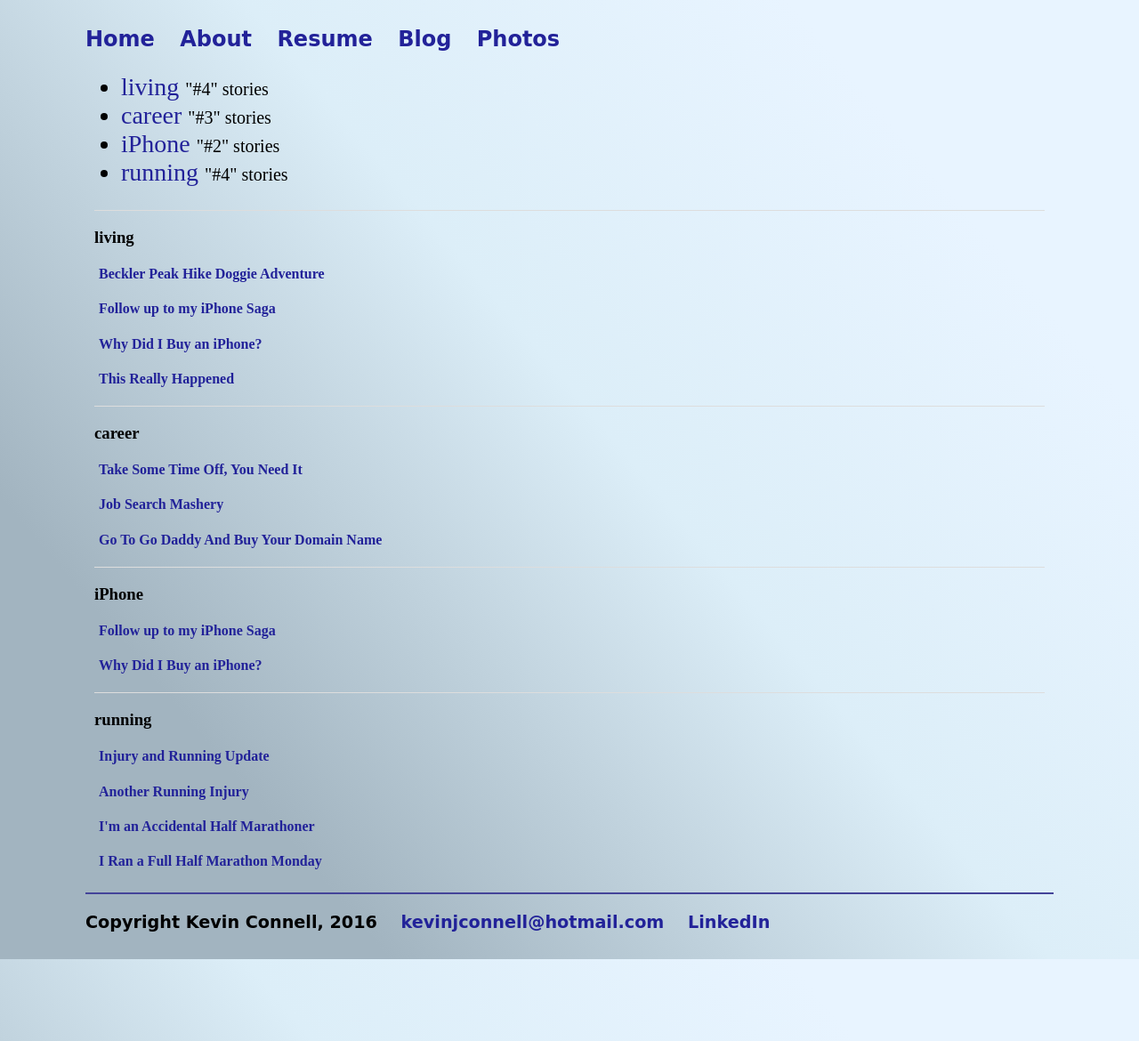
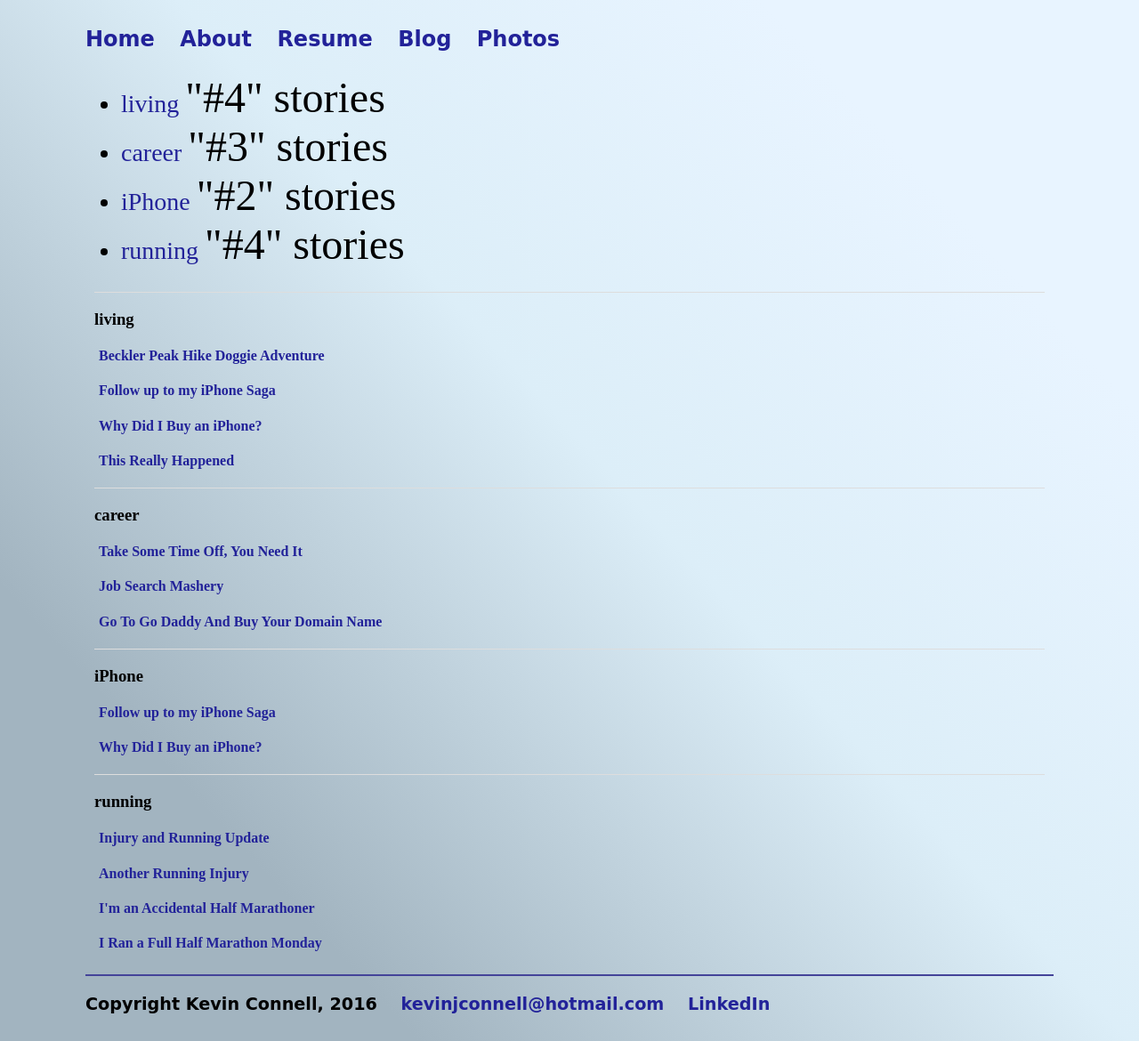
Before and after one commit to mo4dawg/mo4dawg.github.io, a Jekyll site: the page built from tags.html, in a window 1280 px wide. Shown: the whole page at 89% size. Built offline with Jekyll 4.4.1, drawn with Linux system fonts in a browser that asks for light colours.

Commit message:
Update tags.html

```diff
--- a/tags.html
+++ b/tags.html
@@ -9,7 +9,7 @@
     <a href="#{{ tag | first | slugize }}">
       {{ tag | first }}
     </a>
-    <span style="font-size:20px"> "#{{ tag | last | size }}" stories </span>
+    <font size="20px"> "#{{ tag | last | size }}" stories </font>
   </li>
 {% endfor %}
 </ul>
```
